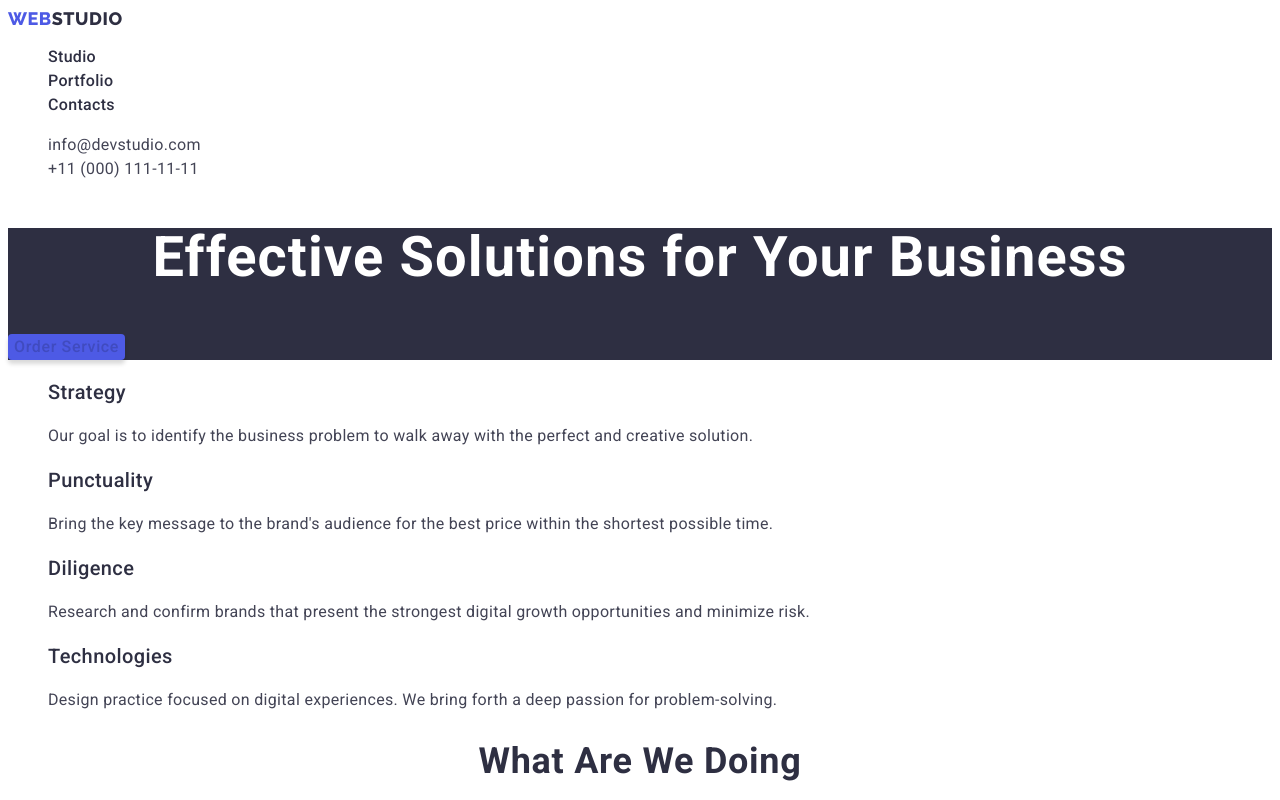
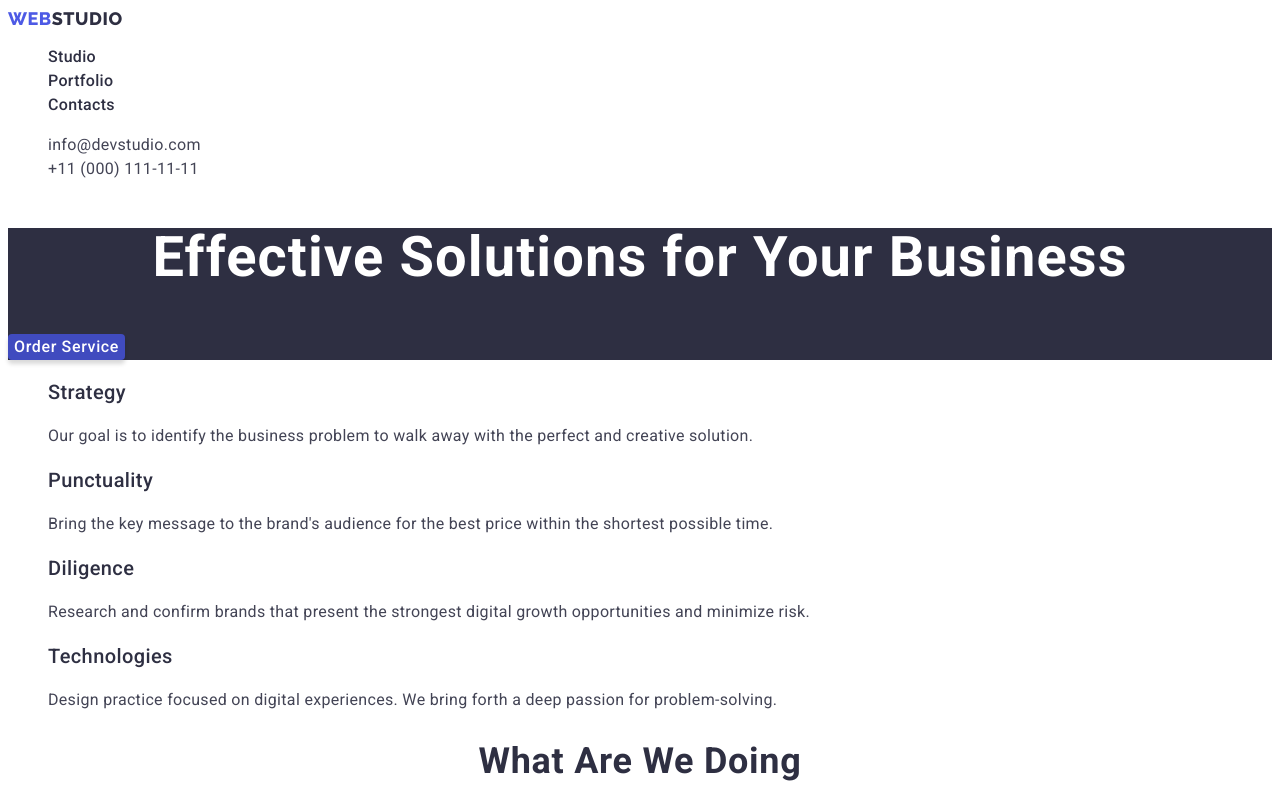
Before and after one commit to valeriefalkova/goit-markup-hw-02, a plain HTML site: page index.html in a window 1280 px wide. In both pictures the pointer is over the button "Order Service". Shown: the top 800 px of the page. Drawn offline with Linux system fonts and the light colour scheme.

Commit message:
fixed bugs

```diff
--- a/css/styles.css
+++ b/css/styles.css
@@ -106,7 +106,7 @@ cursor: pointer;
 }
 .order-btn:hover,
 .order-btn:focus {
-  color: var(--link-active-color);
+background-color: var(--link-active-color);
 }
 /*features*/
 .features-title{
```
